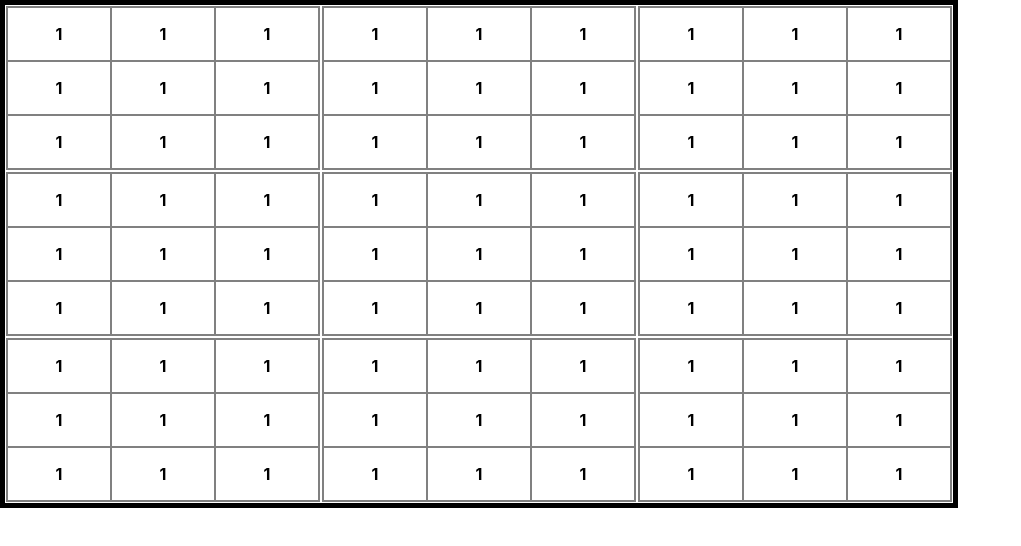
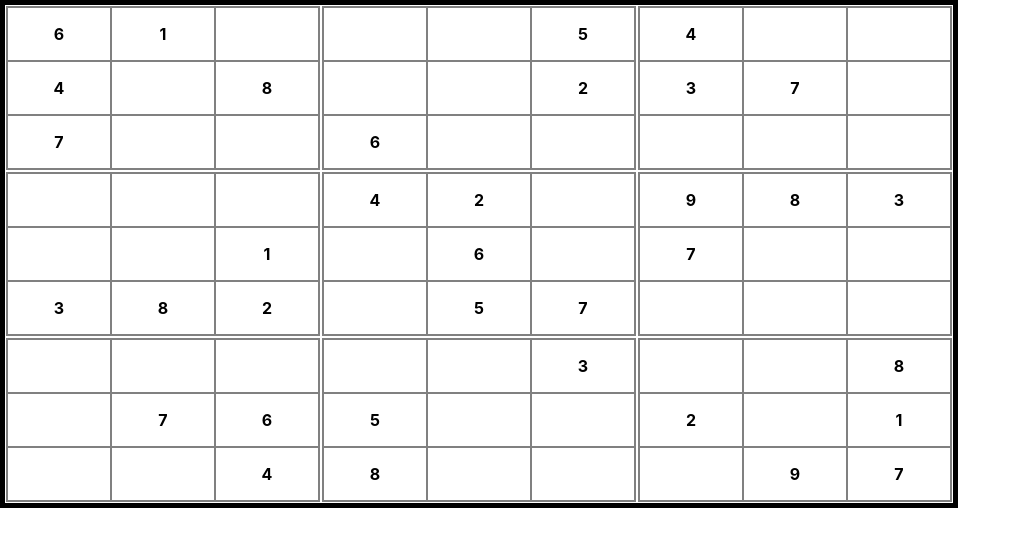
Before and after one commit to LoganHodgins/ReSudoNode, a React (Create React App) app in the folder client/: page / in a window 1280 px wide. Shown: the top 546 px of the page, without its empty margins (0-1021 px from the left). Built offline with nearby package versions, Linux system fonts and the light colour scheme.

Commit message:
Added ability to render sudoku board

```diff
--- a/client/src/components/Box.js
+++ b/client/src/components/Box.js
@@ -2,12 +2,12 @@ import Cell from "./Cell";
 
 import classes from './Box.module.css';
 
-const Box = () => {
+const Box = (props) => {
   return (<td><table className={classes.box}>
     <tbody>
-      <tr><Cell /><Cell /><Cell /></tr>
-      <tr><Cell /><Cell /><Cell /></tr>
-      <tr><Cell /><Cell /><Cell /></tr>
+      <tr><Cell value={props.box[0]}/><Cell value={props.box[1]}/><Cell value={props.box[2]} /></tr>
+      <tr><Cell value={props.box[3]}/><Cell value={props.box[4]}/><Cell value={props.box[5]}/></tr>
+      <tr><Cell value={props.box[6]}/><Cell value={props.box[7]}/><Cell value={props.box[8]}/></tr>
     </tbody>
   </table></td>);
 };
--- a/client/src/components/Cell.js
+++ b/client/src/components/Cell.js
@@ -1,7 +1,8 @@
 import classes from './Cell.module.css'
 
-const Cell = () => {
-  return (<td className={classes.cell}>1</td>);
+const Cell = (props) => {
+  const value = props.value > 0 ? props.value.toString() : "";
+  return (<td className={classes.cell}>{value}</td>);
 };
 
 export default Cell;
```
